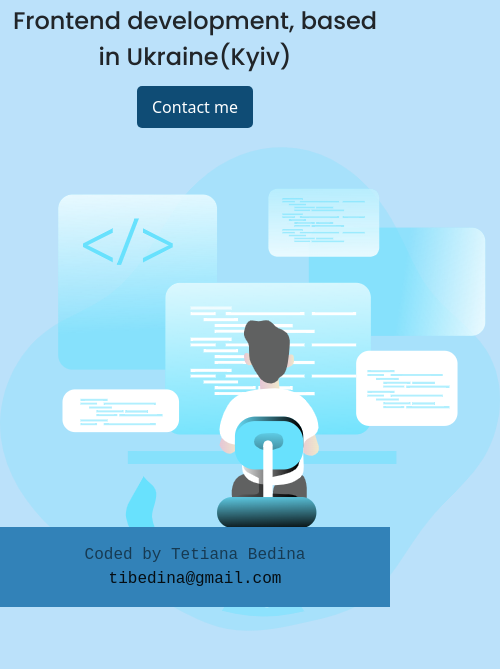
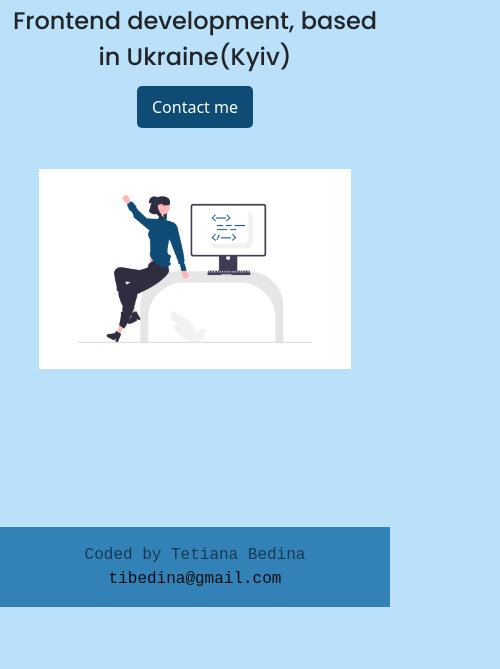
Before and after one commit to BeTetiana/SheCodesResponsiveFinalPortfolioProjectDone, a plain HTML site: page index.html in a window 390 px wide. Shown: the part 237-906 px from the top of the page, 500 px wide, since content can reach past the window. After the commit the page ends 844 px from the top, so only its background shows below. Drawn offline with nearby package versions, Linux system fonts and the light colour scheme.

Commit message:
changed img

```diff
--- a/index.html
+++ b/index.html
@@ -103,7 +103,7 @@
         >
       </div>
       <img
-        src="img/Coding _Monochromatic (1).png"
+        src="img/undraw_Proud_coder_re_exuy.png"
         alt="photo of a man who codes"
         class="img-coding"
       />
--- a/src/style.css
+++ b/src/style.css
@@ -37,6 +37,7 @@ a:hover {
 }
 .img-coding {
   margin: 20px auto;
+  max-width: 600px;
 }
 .columns-title {
   font-size: 64px;
@@ -149,4 +150,8 @@ a:hover {
     margin-top: 50px;
     margin-left: 50px;
   }
+  .img-coding {
+    margin: 50px auto;
+    max-width: 80%;
+  }
 }
```
Also changed, not shown: img/undraw_Programmer_re_owql.png (added), img/undraw_Proud_coder_re_exuy.png (added).
